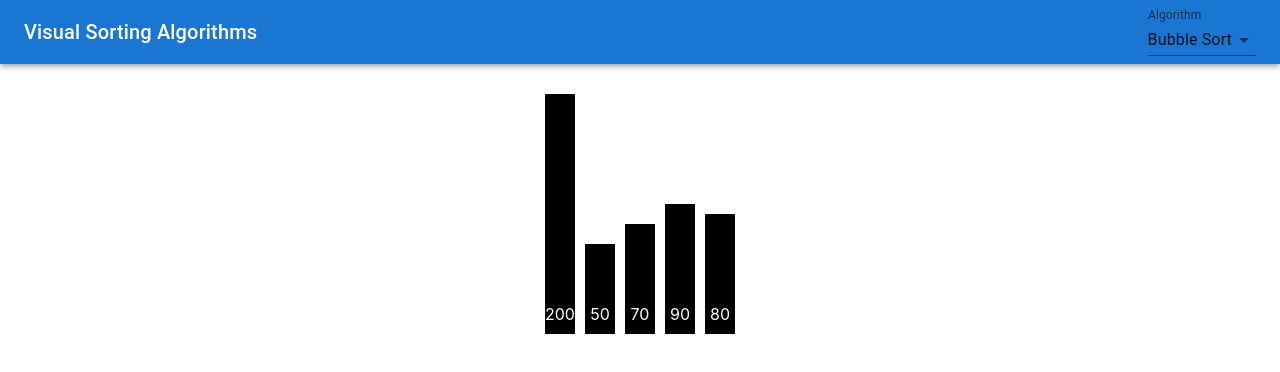
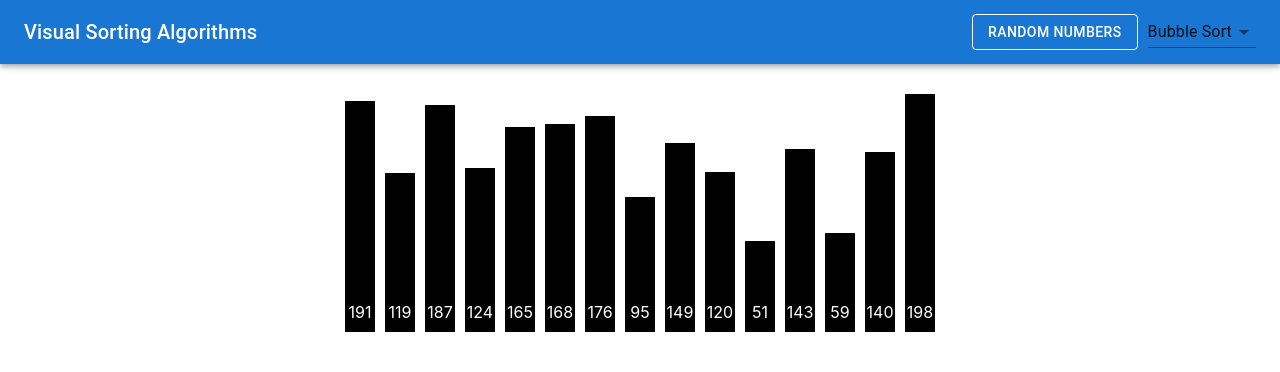
Before and after one commit to JethroNatividad/sortingalgovisual, a React (Create React App) app: page / in a window 1280 px wide. Shown: the top 372 px of the page. Built offline with nearby package versions, Linux system fonts and the light colour scheme.

Commit message:
Add random number generator

```diff
--- a/src/App.js
+++ b/src/App.js
@@ -2,14 +2,18 @@ import './App.css';
 import React, { useEffect, useState } from 'react'
 import Bar from './Bar';
 import AppBar from '@mui/material/AppBar'
-import { FormControl, InputLabel, MenuItem, Select, Toolbar, Typography } from '@mui/material';
+import { Button, FormControl, InputLabel, MenuItem, Select, Toolbar, Typography } from '@mui/material';
 import useStyles from './App.styles'
+import RandomArrayNumberGenerator from './Functions/rang'
 
 function App() {
   const classes = useStyles()
   const sortAlgorithms = [{ name: 'Bubble Sort', id: 'bubblesort' }, { name: 'Insertion Sort', id: 'insertionsort' }]
   const [currentAlgorithm, setCurrentAlgorithm] = useState(sortAlgorithms[0].id)
-  const [arr, setArr] = useState([200, 50, 70, 90, 80])
+  // Make random number on first render
+  const [arr, setArr] = useState(RandomArrayNumberGenerator(15, 50, 200))
+
+
 
   // const [currentCompareSteps, setCurrentCompareSteps] = useState([0, 1])
   // const [currentStep, setCurrentStep] = useState(0)
@@ -83,14 +87,17 @@ function App() {
           <Typography variant="h6" component="div" sx={{ flexGrow: 1 }}>
             Visual Sorting Algorithms
           </Typography>
-          <FormControl >
-            <InputLabel variant="standard" htmlFor="uncontrolled-native">
+          <Button variant='outlined' color="inherit">Random Numbers</Button>
+          {/* <FormControl> */}
+          {/* <InputLabel variant="standard" htmlFor="uncontrolled-native">
               Algorithm
-            </InputLabel>
+            </InputLabel> */}
           <Select
+            // style={{ color: 'white' }}
+            className={classes.select}
             variant='standard'
             value={currentAlgorithm}
-              label="Algorithm"
+            // label="Algorithm"
             onChange={handleAlgoChange}
           >
             {sortAlgorithms.map(i => (
@@ -98,7 +105,7 @@ function App() {
             ))}
 
           </Select>
-          </FormControl>
+          {/* </FormControl> */}
         </Toolbar>
       </AppBar>
       {/* App bar */}
@@ -109,7 +116,7 @@ function App() {
           <Bar num={number} color={'black'} />
         ))}
       </div>
-    </div>
+    </div >
   )
 }
 
--- a/src/App.styles.js
+++ b/src/App.styles.js
@@ -1,12 +1,22 @@
 import { makeStyles } from '@mui/styles';
 
-const useStyles = makeStyles(() => ({
+const useStyles = makeStyles((theme) => ({
     barContainer: {
         display: 'flex',
         alignItems: 'end',
         justifyContent: 'center',
         marginTop: 30
     },
+    select: {
+        marginLeft: 10,
+        '&:before': {
+            borderColor: "#fff",
+        },
+        '&:after': {
+            borderColor: "#fff",
+        },
+        color: "#fff"
+    },
 
 }));
 
--- /dev/null
+++ b/src/Functions/rang.js
@@ -0,0 +1,16 @@
+// Random Array Number generator
+
+const RNG = (min, max) => {
+    return Math.floor(Math.random() * (max - min + 1) + min)
+}
+
+const RANG = (len, min, max) => {
+    const arr = []
+    for (let i = 0; i < len; i++) {
+        const randomNumber = RNG(min, max)
+        arr.push(randomNumber)
+    }
+    return arr
+}
+
+export default RANG
```
Lines whose indentation alone changed are shown as unchanged.
